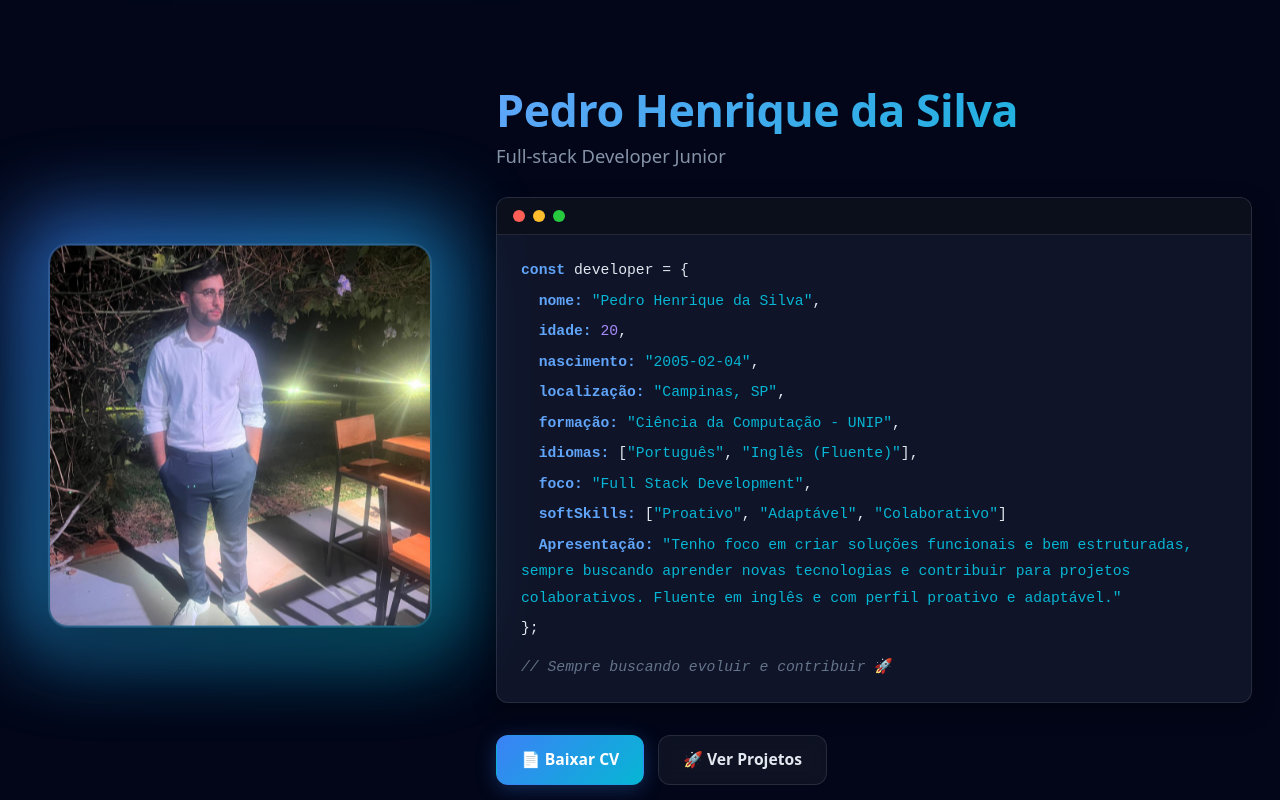
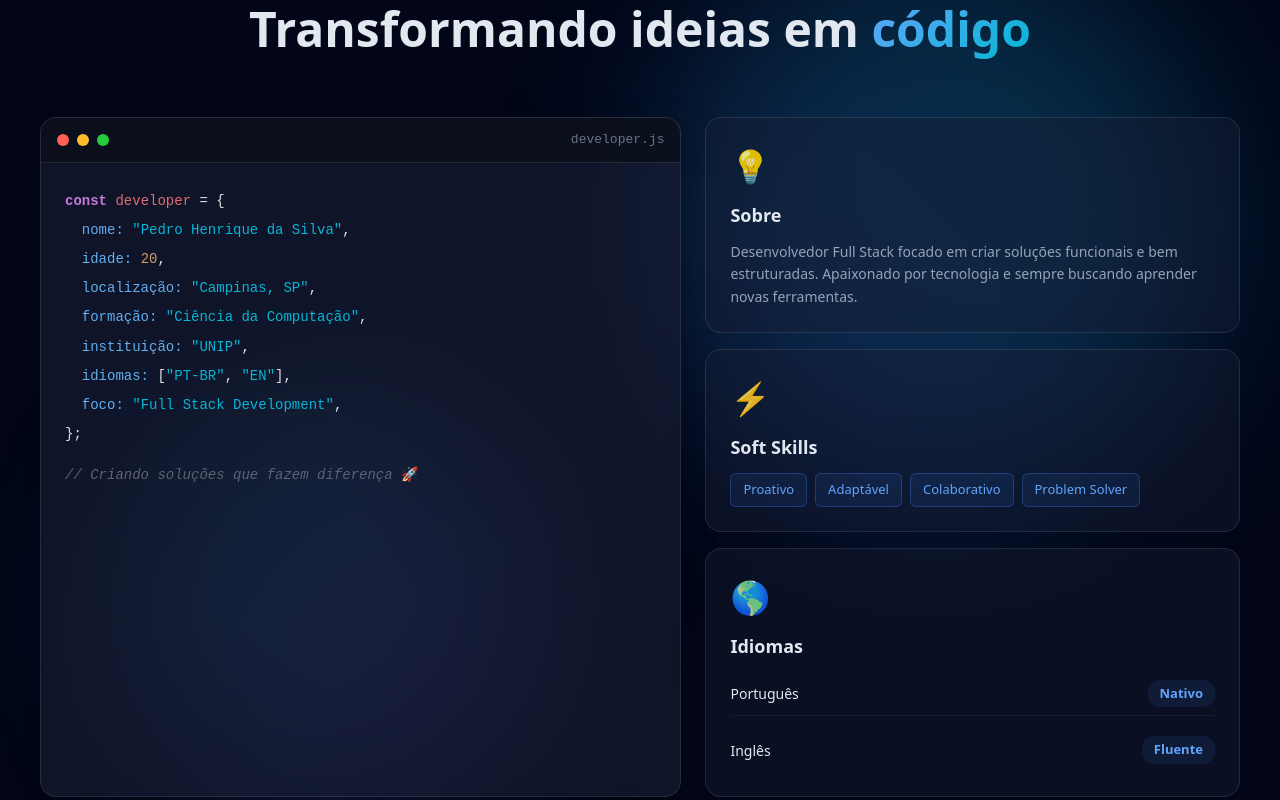
Before and after one commit to PedHSil/React-v2, a React (Vite) app in the folder portifolio/: page / in a window 1280 px wide. Shown: the part 900-1700 px from the top of the page. Built offline with nearby package versions, Linux system fonts and the light colour scheme.

Commit message:
mudanças

```diff
--- a/portifolio/src/components/About.jsx
+++ b/portifolio/src/components/About.jsx
@@ -1,111 +1,117 @@
 import React from "react";
 import styles from "../styles/About.module.css";
-import Myself from "../imgs/myself.jpg";
 import Curriculo from "../documents/Currículo.pdf"
 
 export default function About() {
     return (
         <section id="sobre" className={styles.section} aria-labelledby="sobre-title">
-
+            {/* Animated Background */}
             <div className={styles.bgAnimation}>
-                <div className={styles.shape}></div>
                 <div className={styles.shape}></div>
                 <div className={styles.shape}></div>
             </div>
 
             <div className={styles.container}>
-                <div className={styles.card}>
-                    {/* Coluna da Imagem */}
-                    <div className={styles.avatarWrap}>
-                        <div className={styles.avatarContainer}>
-                            <div className={styles.avatarGlow}></div>
-                            <img
-                                src={Myself}
-                                alt="Foto de Pedro Henrique"
-                                className={styles.avatar}
-                                width="380"
-                                height="380"
-                            />
+                {/* Header com badge */}
+                <div className={styles.header}>
+                    <div className={styles.badge}>
+                        <span className={styles.badgeDot}></span>
+                        Sobre Mim
                     </div>
+                    <h2 id="sobre-title" className={styles.sectionTitle}>
+                        Transformando ideias em <span className={styles.highlight}>código</span>
+                    </h2>
                 </div>
 
-                    {/* Coluna do Texto */}
-                    <div className={styles.text}>
-                        <div className={styles.titleGroup}>
-                            <h1 id="sobre-title" className={styles.title}>
-                                Pedro Henrique da Silva
-                            </h1>
-                            <p className={styles.subtitle}>Full-stack Developer Junior</p>
-                        </div>
-
-                        {/* Bloco de código com informações */}
-                        <div className={styles.codeBlock}>
-                            {/* Header com os três pontos */}
+                {/* Grid com informações */}
+                <div className={styles.grid}>
+                    {/* Card Principal - Código */}
+                    <div className={styles.codeCard}>
                         <div className={styles.codeHeader}>
                             <div className={`${styles.codeDot} ${styles.codeDotRed}`}></div>
                             <div className={`${styles.codeDot} ${styles.codeDotYellow}`}></div>
                             <div className={`${styles.codeDot} ${styles.codeDotGreen}`}></div>
+                            <span className={styles.fileName}>developer.js</span>
                         </div>
 
-                            {/* Conteúdo do código */}
                         <div className={styles.codeContent}>
                             <p className={styles.codeLine}>
-                                    <span className={styles.codeKey}>const</span> developer = &#123;
+                                <span className={styles.codeKey}>const</span> <span className={styles.codeVar}>developer</span> = &#123;
                             </p>
                             <p className={styles.codeLine}>
-                                    &nbsp;&nbsp;<span className={styles.codeKey}>nome:</span> <span className={styles.codeString}>"Pedro Henrique da Silva"</span>,
+                                &nbsp;&nbsp;<span className={styles.codeProp}>nome:</span> <span className={styles.codeString}>"Pedro Henrique da Silva"</span>,
                             </p>
                             <p className={styles.codeLine}>
-                                    &nbsp;&nbsp;<span className={styles.codeKey}>idade:</span> <span className={styles.codeNumber}>20</span>,
+                                &nbsp;&nbsp;<span className={styles.codeProp}>idade:</span> <span className={styles.codeNumber}>20</span>,
                             </p>
                             <p className={styles.codeLine}>
-                                    &nbsp;&nbsp;<span className={styles.codeKey}>nascimento:</span> <span className={styles.codeString}>"2005-02-04"</span>,
+                                &nbsp;&nbsp;<span className={styles.codeProp}>localização:</span> <span className={styles.codeString}>"Campinas, SP"</span>,
                             </p>
                             <p className={styles.codeLine}>
-                                    &nbsp;&nbsp;<span className={styles.codeKey}>localização:</span> <span className={styles.codeString}>"Campinas, SP"</span>,
+                                &nbsp;&nbsp;<span className={styles.codeProp}>formação:</span> <span className={styles.codeString}>"Ciência da Computação"</span>,
                             </p>
                             <p className={styles.codeLine}>
-                                    &nbsp;&nbsp;<span className={styles.codeKey}>formação:</span> <span className={styles.codeString}>"Ciência da Computação - UNIP"</span>,
+                                &nbsp;&nbsp;<span className={styles.codeProp}>instituição:</span> <span className={styles.codeString}>"UNIP"</span>,
                             </p>
                             <p className={styles.codeLine}>
-                                    &nbsp;&nbsp;<span className={styles.codeKey}>idiomas:</span> [<span className={styles.codeString}>"Português"</span>, <span className={styles.codeString}>"Inglês (Fluente)"</span>],
+                                &nbsp;&nbsp;<span className={styles.codeProp}>idiomas:</span> [<span className={styles.codeString}>"PT-BR"</span>, <span className={styles.codeString}>"EN"</span>],
                             </p>
                             <p className={styles.codeLine}>
-                                    &nbsp;&nbsp;<span className={styles.codeKey}>foco:</span> <span className={styles.codeString}>"Full Stack Development"</span>,
-                                </p>
-                                <p className={styles.codeLine}>
-                                    &nbsp;&nbsp;<span className={styles.codeKey}>softSkills:</span> [<span className={styles.codeString}>"Proativo"</span>, <span className={styles.codeString}>"Adaptável"</span>, <span className={styles.codeString}>"Colaborativo"</span>]
-                                </p>
-                                <p className={styles.codeLine}>
-                                    &nbsp;&nbsp;<span className={styles.codeKey}>Apresentação:</span> <span className={styles.codeString}>"Tenho foco em criar soluções funcionais e bem estruturadas, sempre
-                                        buscando aprender novas tecnologias e contribuir para projetos colaborativos.
-                                        Fluente em inglês e com perfil proativo e adaptável."</span>
+                                &nbsp;&nbsp;<span className={styles.codeProp}>foco:</span> <span className={styles.codeString}>"Full Stack Development"</span>,
                             </p>
                             <p className={styles.codeLine}>
                                 &#125;;
                             </p>
-                                <p className={styles.codeLine} style={{ marginTop: '8px' }}>
-                                    <span className={styles.codeComment}>// Sempre buscando evoluir e contribuir 🚀</span>
+                            <p className={styles.codeLine} style={{ marginTop: '12px' }}>
+                                <span className={styles.codeComment}>// Criando soluções que fazem diferença 🚀</span>
                             </p>
                         </div>
                     </div>
 
-                        {/* Botões de ação */}
-                        <div className={styles.ctaRow}>
-                            <a
-                                className={`${styles.btn} ${styles.btnPrimary}`}
-                                href={Curriculo}
-                                download
-                            >
-                                📄 Baixar CV
-                            </a>
-                            <a className={styles.btn} href="#projetos">
-                                🚀 Ver Projetos
-                            </a>
+                    {/* Cards laterais */}
+                    <div className={styles.sideCards}>
+                        {/* Card Sobre */}
+                        <div className={styles.infoCard}>
+                            <div className={styles.cardIcon}>💡</div>
+                            <h3 className={styles.cardTitle}>Sobre</h3>
+                            <p className={styles.cardText}>
+                                Desenvolvedor Full Stack focado em criar soluções funcionais e bem estruturadas.
+                                Apaixonado por tecnologia e sempre buscando aprender novas ferramentas.
+                            </p>
+                        </div>
+
+                        {/* Card Skills */}
+                        <div className={styles.infoCard}>
+                            <div className={styles.cardIcon}>⚡</div>
+                            <h3 className={styles.cardTitle}>Soft Skills</h3>
+                            <div className={styles.skillTags}>
+                                <span className={styles.skillTag}>Proativo</span>
+                                <span className={styles.skillTag}>Adaptável</span>
+                                <span className={styles.skillTag}>Colaborativo</span>
+                                <span className={styles.skillTag}>Problem Solver</span>
+                            </div>
+                        </div>
+
+                        {/* Card Idiomas */}
+                        <div className={styles.infoCard}>
+                            <div className={styles.cardIcon}>🌎</div>
+                            <h3 className={styles.cardTitle}>Idiomas</h3>
+                            <div className={styles.languageList}>
+                                <div className={styles.languageItem}>
+                                    <span className={styles.languageName}>Português</span>
+                                    <span className={styles.languageLevel}>Nativo</span>
+                                </div>
+                                <div className={styles.languageItem}>
+                                    <span className={styles.languageName}>Inglês</span>
+                                    <span className={styles.languageLevel}>Fluente</span>
                                 </div>
                             </div>
                         </div>
                     </div>
+                </div>
+
+
+            </div>
         </section>
     );
 }
--- a/portifolio/src/styles/About.module.css
+++ b/portifolio/src/styles/About.module.css
@@ -10,7 +10,6 @@
   --shadow-soft: 0 12px 30px rgba(2, 6, 20, 0.6);
 }
 
-/* Animação de pulso para o glow */
 @keyframes pulse {
   0%, 100% {
     opacity: 0.6;
@@ -24,147 +23,134 @@
 
 @keyframes float {
   0%, 100% {
-    transform: translateY(0);
+    transform: translate(0, 0) scale(1);
   }
-  50% {
-    transform: translateY(-10px);
+  33% {
+    transform: translate(30px, -30px) scale(1.1);
+  }
+  66% {
+    transform: translate(-20px, 20px) scale(0.9);
   }
 }
 
-/* Wrapper externo para background full-width */
+/* Section */
 .section {
   position: relative;
   width: 100%;
-  padding: 80px 0;
+  padding: 100px 0;
   overflow: hidden;
 }
 
+/* Background Animation */
+.bgAnimation {
+  position: absolute;
+  inset: 0;
+  overflow: hidden;
+  opacity: 0.25;
+  pointer-events: none;
+}
 
-/* Container interno com max-width */
+.shape {
+  position: absolute;
+  border-radius: 50%;
+  filter: blur(80px);
+  animation: float 20s ease-in-out infinite;
+}
+
+.shape:nth-child(1) {
+  width: 500px;
+  height: 500px;
+  background: linear-gradient(45deg, #3b82f6, #06b6d4);
+  top: 160px;
+  right: 10%;
+  animation-delay: 0s;
+}
+
+.shape:nth-child(2) {
+  width: 400px;
+  height: 400px;
+  background: linear-gradient(135deg, #06b6d4, #8b5cf6);
+  bottom: 130px;
+  left: 10%;
+  animation-delay: 5s;
+}
+
+/* Container */
 .container {
   position: relative;
-  max-width: 1400px;
+  max-width: 1200px;
   margin: 0 auto;
   padding: 0 28px;
   z-index: 1;
 }
 
-/* Card principal - Grid layout */
-.card {
-  display: grid;
-  grid-template-columns: 420px 1fr;
-  gap: 48px;
-  align-items: center;
-  position: relative;
-  z-index: 1;
+/* Header */
+.header {
+  text-align: center;
+  margin-bottom: 60px;
 }
 
-/* Container da imagem */
-.avatarWrap {
-  position: relative;
-  display: flex;
-  justify-content: center;
+.badge {
+  display: inline-flex;
   align-items: center;
-  flex-shrink: 0;
+  gap: 8px;
+  padding: 8px 16px;
+  background: rgba(59, 130, 246, 0.1);
+  border: 1px solid rgba(59, 130, 246, 0.3);
+  border-radius: 50px;
+  color: #60a5fa;
+  font-size: 14px;
+  font-weight: 500;
+  margin-bottom: 16px;
 }
 
-.avatarContainer {
-  position: relative;
-  width: 380px;
-  height: 380px;
-  flex-shrink: 0;
-  animation: float 6s ease-in-out infinite;
+.badgeDot {
+  width: 6px;
+  height: 6px;
+  background: #60a5fa;
+  border-radius: 50%;
+  animation: pulse 2s ease-in-out infinite;
 }
 
-/* Efeito de brilho atrás da imagem - agora compatível com Hero */
-.avatarGlow {
-  position: absolute;
-  inset: -20px;
-  background: linear-gradient(135deg, #3b82f6, #06b6d4);
-  border-radius: 24px;
-  filter: blur(40px);
-  opacity: 0.4;
-  animation: pulse 4s ease-in-out infinite;
+.sectionTitle {
+  font-size: 3rem;
+  color: #e2e8f0;
+  font-weight: 700;
+  margin: 0;
+  line-height: 1.2;
 }
 
-/* Imagem principal */
-.avatar {
-  width: 100%;
-  height: 100%;
-  object-fit: cover;
-  border-radius: 20px;
-  border: 2px solid rgba(255, 255, 255, 0.1);
-  box-shadow: 0 25px 50px -12px rgba(0, 0, 0, 0.5);
-  position: relative;
-  z-index: 1;
-  transition: transform 300ms cubic-bezier(0.4, 0, 0.2, 1);
-}
-
-/* Área de texto */
-.text {
-  color: var(--muted);
-  display: flex;
-  flex-direction: column;
-  gap: 20px;
-}
-
-/* Grupo do título */
-.titleGroup {
-  display: flex;
-  flex-direction: column;
-  gap: 8px;
-  margin-bottom: 8px;
-}
-
-/* Título com gradiente - mesma paleta do Hero */
-.title {
-  font-size: 2.8rem;
+.highlight {
   background: linear-gradient(135deg, #60a5fa, #06b6d4);
   -webkit-background-clip: text;
   -webkit-text-fill-color: transparent;
   background-clip: text;
-  margin: 0;
-  font-weight: 700;
-  letter-spacing: -0.5px;
-  line-height: 1.1;
 }
 
-/* Subtítulo */
-.subtitle {
-  color: #94a3b8;
-  font-size: 1.15rem;
-  font-weight: 500;
-  margin: 0;
-  opacity: 0.9;
+/* Grid Layout */
+.grid {
+  display: grid;
+  grid-template-columns: 1.2fr 1fr;
+  gap: 24px;
+  margin-bottom: 40px;
 }
 
-/* Parágrafo justificado */
-.lead {
-  font-size: 1.05rem;
-  line-height: 1.8;
-  text-align: justify;
-  color: #94a3b8;
-  margin: 0;
-  font-weight: 400;
-}
-
-/* Bloco de código */
-.codeBlock {
+/* Code Card */
+.codeCard {
   background: rgba(26, 31, 53, 0.6);
   backdrop-filter: blur(10px);
   border: 1px solid rgba(255, 255, 255, 0.1);
-  border-radius: 12px;
-  padding: 0;
-  font-family: 'Fira Code', 'Courier New', monospace;
-  font-size: 0.92rem;
-  line-height: 1.8;
-  color: #e2e8f0;
-  position: relative;
+  border-radius: 16px;
   overflow: hidden;
-  box-shadow: 0 8px 24px rgba(0, 0, 0, 0.3);
+  box-shadow: 0 8px 32px rgba(0, 0, 0, 0.3);
+  transition: transform 0.3s ease, box-shadow 0.3s ease;
 }
 
-/* Header do bloco de código */
+.codeCard:hover {
+  transform: translateY(-4px);
+  box-shadow: 0 12px 40px rgba(59, 130, 246, 0.2);
+}
+
 .codeHeader {
   background: rgba(10, 14, 26, 0.8);
   padding: 12px 16px;
@@ -178,6 +164,7 @@
   width: 12px;
   height: 12px;
   border-radius: 50%;
+  flex-shrink: 0;
 }
 
 .codeDotRed {
@@ -192,9 +179,18 @@
   background-color: #27c93f;
 }
 
-/* Conteúdo do código */
+.fileName {
+  color: #64748b;
+  font-size: 13px;
+  font-family: 'Fira Code', monospace;
+  margin-left: auto;
+}
+
 .codeContent {
-  padding: 20px 24px;
+  padding: 24px;
+  font-family: 'Fira Code', 'Courier New', monospace;
+  font-size: 14px;
+  line-height: 1.8;
 }
 
 .codeLine {
@@ -203,12 +199,16 @@
 }
 
 .codeKey {
-  color: #60a5fa;
+  color: #c678dd;
   font-weight: 600;
 }
 
-.codeValue {
-  color: #e2e8f0;
+.codeVar {
+  color: #e06c75;
+}
+
+.codeProp {
+  color: #61afef;
 }
 
 .codeString {
@@ -216,67 +216,135 @@
 }
 
 .codeNumber {
-  color: #a78bfa;
+  color: #d19a66;
 }
 
 .codeComment {
-  color: #64748b;
+  color: #5c6370;
   font-style: italic;
 }
 
-/* Chips de tecnologia */
-.techRow {
+/* Side Cards */
+.sideCards {
   display: flex;
-  gap: 10px;
-  flex-wrap: wrap;
-  align-items: center;
-  margin-top: 8px;
+  flex-direction: column;
+  gap: 16px;
 }
 
-.chip {
-  display: inline-flex;
-  align-items: center;
-  gap: 6px;
-  padding: 8px 16px;
-  border-radius: 999px;
-  background: rgba(59, 130, 246, 0.1);
-  color: #e2e8f0;
-  border: 1px solid rgba(59, 130, 246, 0.3);
-  font-size: 0.88rem;
-  font-weight: 600;
-  transition: all 200ms ease;
-  cursor: default;
+.infoCard {
+  background: rgba(26, 31, 53, 0.4);
+  backdrop-filter: blur(10px);
+  border: 1px solid rgba(255, 255, 255, 0.1);
+  border-radius: 16px;
+  padding: 24px;
+  transition: all 0.3s ease;
 }
 
-.chip:hover {
-  background: rgba(59, 130, 246, 0.15);
-  transform: translateY(-2px);
-  border-color: rgba(59, 130, 246, 0.4);
+.infoCard:hover {
+  background: rgba(26, 31, 53, 0.6);
+  border-color: rgba(59, 130, 246, 0.3);
+  transform: translateX(4px);
 }
 
-/* Botões de ação - alinhados com Hero */
+.cardIcon {
+  font-size: 32px;
+  margin-bottom: 12px;
+}
+
+.cardTitle {
+  font-size: 18px;
+  color: #e2e8f0;
+  font-weight: 600;
+  margin: 0 0 12px;
+}
+
+.cardText {
+  color: #94a3b8;
+  font-size: 14px;
+  line-height: 1.6;
+  margin: 0;
+}
+
+/* Skill Tags */
+.skillTags {
+  display: flex;
+  flex-wrap: wrap;
+  gap: 8px;
+}
+
+.skillTag {
+  padding: 6px 12px;
+  background: rgba(59, 130, 246, 0.1);
+  border: 1px solid rgba(59, 130, 246, 0.3);
+  border-radius: 6px;
+  color: #60a5fa;
+  font-size: 13px;
+  font-weight: 500;
+  transition: all 0.2s ease;
+}
+
+.skillTag:hover {
+  background: rgba(59, 130, 246, 0.2);
+  border-color: rgba(59, 130, 246, 0.4);
+  transform: translateY(-2px);
+}
+
+/* Language List */
+.languageList {
+  display: flex;
+  flex-direction: column;
+  gap: 12px;
+}
+
+.languageItem {
+  display: flex;
+  justify-content: space-between;
+  align-items: center;
+  padding: 8px 0;
+  border-bottom: 1px solid rgba(255, 255, 255, 0.05);
+}
+
+.languageItem:last-child {
+  border-bottom: none;
+}
+
+.languageName {
+  color: #e2e8f0;
+  font-size: 14px;
+  font-weight: 500;
+}
+
+.languageLevel {
+  color: #60a5fa;
+  font-size: 13px;
+  font-weight: 600;
+  padding: 4px 12px;
+  background: rgba(59, 130, 246, 0.1);
+  border-radius: 12px;
+}
+
+/* CTAs */
 .ctaRow {
   display: flex;
-  gap: 14px;
-  align-items: center;
+  gap: 16px;
+  justify-content: center;
   flex-wrap: wrap;
-  margin-top: 12px;
 }
 
 .btn {
   display: inline-flex;
   align-items: center;
-  gap: 8px;
-  padding: 12px 24px;
+  gap: 10px;
+  padding: 14px 28px;
   border-radius: 12px;
   font-weight: 600;
-  font-size: 0.98rem;
+  font-size: 16px;
   border: 1px solid rgba(255, 255, 255, 0.1);
   background: rgba(255, 255, 255, 0.05);
   color: #e2e8f0;
   cursor: pointer;
   backdrop-filter: blur(10px);
-  transition: all 250ms cubic-bezier(0.4, 0, 0.2, 1);
+  transition: all 0.3s ease;
   text-decoration: none;
 }
 
@@ -299,124 +367,93 @@
 .btnPrimary:focus {
   transform: translateY(-2px);
   box-shadow: 0 8px 30px rgba(59, 130, 246, 0.4);
-  background: linear-gradient(135deg, #3b82f6, #06b6d4);
 }
 
-/* Responsivo - Tablet */
+/* Responsive - Tablet */
 @media (max-width: 1024px) {
   .section {
-    padding: 60px 0;
+    padding: 80px 0;
   }
 
   .container {
     padding: 0 24px;
   }
 
-  .card {
-    grid-template-columns: 340px 1fr;
-    gap: 40px;
+  .grid {
+    grid-template-columns: 1fr;
   }
 
-  .avatarContainer {
-    width: 320px;
-    height: 320px;
-  }
-
-  .title {
-    font-size: 2.4rem;
-  }
-
-  .lead {
-    font-size: 1rem;
+  .sectionTitle {
+    font-size: 2.5rem;
   }
 }
 
-/* Responsivo - Mobile */
+/* Responsive - Mobile */
 @media (max-width: 768px) {
   .section {
-    padding: 40px 0;
+    padding: 60px 0;
   }
 
   .container {
     padding: 0 20px;
   }
 
-  .card {
-    grid-template-columns: 1fr;
-    gap: 32px;
-    text-align: center;
+  .header {
+    margin-bottom: 40px;
   }
 
-  .avatarWrap {
-    justify-content: center;
-  }
-
-  .avatarContainer {
-    width: 280px;
-    height: 280px;
-  }
-
-  .text {
-    align-items: center;
-  }
-
-  .titleGroup {
-    align-items: center;
-  }
-
-  .title {
+  .sectionTitle {
     font-size: 2rem;
   }
 
-  .subtitle {
-    font-size: 1rem;
+  .grid {
+    gap: 16px;
   }
 
-  .lead {
-    text-align: left;
-    font-size: 0.98rem;
+  .codeContent {
+    font-size: 12px;
+    padding: 20px;
+  }
+
+  .infoCard {
+    padding: 20px;
   }
 
   .ctaRow {
-    justify-content: center;
+    flex-direction: column;
+    width: 100%;
   }
 
-  .techRow {
+  .btn {
+    width: 100%;
     justify-content: center;
   }
 }
 
-/* Responsivo - Mobile pequeno */
+/* Responsive - Mobile pequeno */
 @media (max-width: 480px) {
-  .avatarContainer {
-    width: 240px;
-    height: 240px;
-  }
-
-  .title {
+  .sectionTitle {
     font-size: 1.75rem;
   }
 
-  .btn {
-    padding: 10px 20px;
-    font-size: 0.92rem;
+  .codeContent {
+    font-size: 11px;
+    padding: 16px;
   }
 
-  .chip {
-    padding: 6px 12px;
-    font-size: 0.82rem;
+  .cardIcon {
+    font-size: 28px;
+  }
+
+  .cardTitle {
+    font-size: 16px;
   }
 }
 
 /* Respeitar preferência de reduzir movimento */
 @media (prefers-reduced-motion: reduce) {
-  .avatarContainer,
-  .avatarGlow {
-    animation: none;
-  }
-
-  .section::before,
-  .section::after {
+  .shape,
+  .badgeDot {
     animation: none;
   }
 }
--- a/portifolio/src/styles/HeroTyping.module.css
+++ b/portifolio/src/styles/HeroTyping.module.css
@@ -1,6 +1,6 @@
 .hero {
   position: relative;
-  min-height: 100vh;
+  min-height: 80vh;
   display: flex;
   align-items: center;
   justify-content: center;
```
Lines whose indentation alone changed are shown as unchanged.
